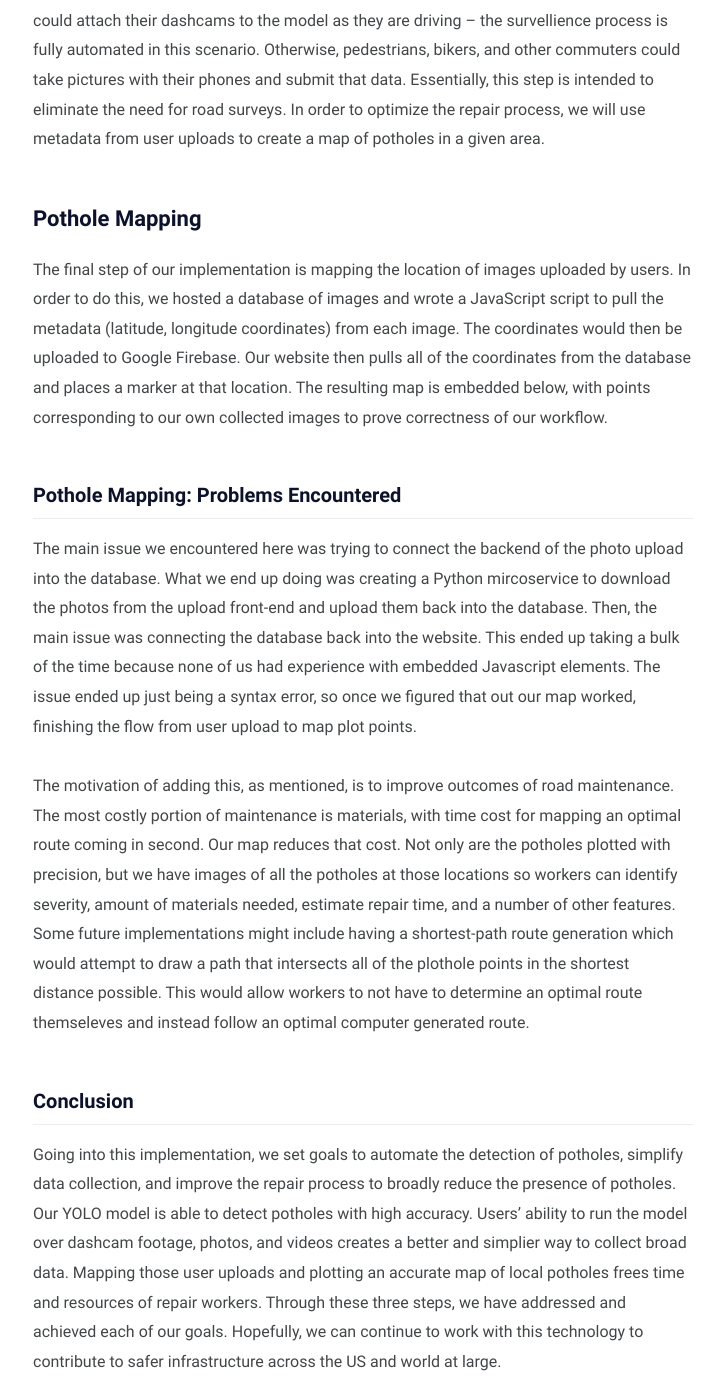
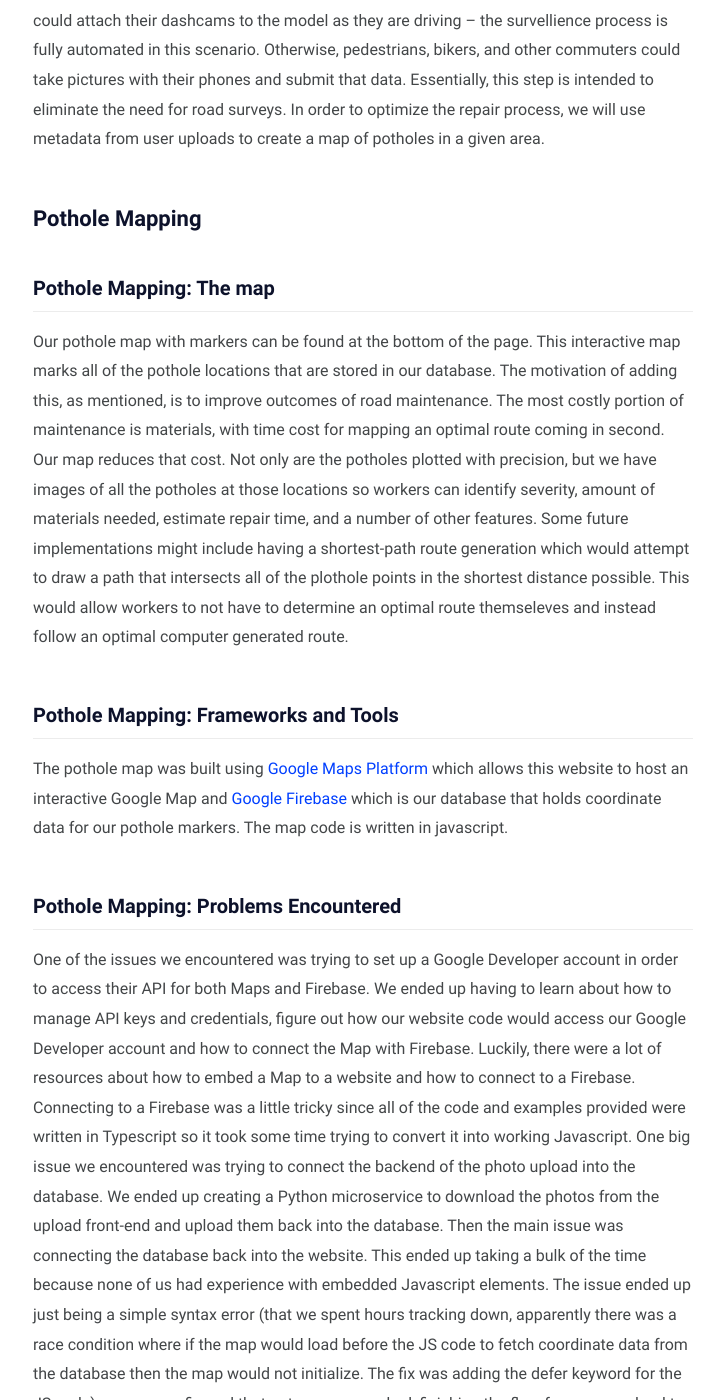
Before and after one commit to amorin5/amorin5.github.io, a Jekyll site: the page built from solution.md, in a window 1280 px wide and 1400 px high, scrolled down 6345 px. Shown: the whole window, without its empty margins (277-1001 px from the left). Built offline with Jekyll 4.4.1, drawn with Linux system fonts in a browser that asks for light colours; comment, search, counter and statistics services are not loaded; some of the changed text lies outside the part shown.

Commit message:
pothole mapping comments

```diff
--- a/solution.md
+++ b/solution.md
@@ -78,12 +78,18 @@ To create the frontend visuals of our web application, we built out simple `html
 The intention of this functionality is to notify government officials of potholes in specific areas so that the time typically taken for screening roads and mapping the ideal route for maintenance and repair is cut down. Because this application can be run on live video, users could attach their dashcams to the model as they are driving -- the survellience process is fully automated in this scenario. Otherwise, pedestrians, bikers, and other commuters could take pictures with their phones and submit that data. Essentially, this step is intended to eliminate the need for road surveys. In order to optimize the repair process, we will use metadata from user uploads to create a map of potholes in a given area.
 
 ## Pothole Mapping
-The final step of our implementation is mapping the location of images uploaded by users. In order to do this, we hosted a database of images and wrote a JavaScript script to pull the metadata (latitude, longitude coordinates) from each image. The coordinates would then be uploaded to Google Firebase. Our website then pulls all of the coordinates from the database and places a marker at that location. The resulting map is embedded below, with points corresponding to our own collected images to prove correctness of our workflow.
+
+### Pothole Mapping: The map
+
+Our pothole map with markers can be found at the bottom of the page. This interactive map marks all of the pothole locations that are stored in our database. The motivation of adding this, as mentioned, is to improve outcomes of road maintenance. The most costly portion of maintenance is materials, with time cost for mapping an optimal route coming in second. Our map reduces that cost. Not only are the potholes plotted with precision, but we have images of all the potholes at those locations so workers can identify severity, amount of materials needed, estimate repair time, and a number of other features. Some future implementations might include having a shortest-path route generation which would attempt to draw a path that intersects all of the plothole points in the shortest distance possible. This would allow workers to not have to determine an optimal route themseleves and instead follow an optimal computer generated route.
+
+### Pothole Mapping: Frameworks and Tools
+
+The pothole map was built using [Google Maps Platform](https://developers.google.com/maps) which allows this website to host an interactive Google Map and [Google Firebase](https://cloud.google.com/firestore/docs/client/get-firebase) which is our database that holds coordinate data for our pothole markers. The map code is written in javascript.
 
 ### Pothole Mapping: Problems Encountered
-The main issue we encountered here was trying to connect the backend of the photo upload into the database. What we end up doing was creating a Python mircoservice to download the photos from the upload front-end and upload them back into the database. Then, the main issue was connecting the database back into the website. This ended up taking a bulk of the time because none of us had experience with embedded Javascript elements. The issue ended up just being a syntax error, so once we figured that out our map worked, finishing the flow from user upload to map plot points.
 
-The motivation of adding this, as mentioned, is to improve outcomes of road maintenance. The most costly portion of maintenance is materials, with time cost for mapping an optimal route coming in second. Our map reduces that cost. Not only are the potholes plotted with precision, but we have images of all the potholes at those locations so workers can identify severity, amount of materials needed, estimate repair time, and a number of other features. Some future implementations might include having a shortest-path route generation which would attempt to draw a path that intersects all of the plothole points in the shortest distance possible. This would allow workers to not have to determine an optimal route themseleves and instead follow an optimal computer generated route.
+One of the issues we encountered was trying to set up a Google Developer account in order to access their API for both Maps and Firebase. We ended up having to learn about how to manage API keys and credentials, figure out how our website code would access our Google Developer account and how to connect the Map with Firebase. Luckily, there were a lot of resources about how to embed a Map to a website and how to connect to a Firebase. Connecting to a Firebase was a little tricky since all of the code and examples provided were written in Typescript so it took some time trying to convert it into working Javascript. One big issue we encountered was trying to connect the backend of the photo upload into the database. We ended up creating a Python microservice to download the photos from the upload front-end and upload them back into the database. Then the main issue was connecting the database back into the website. This ended up taking a bulk of the time because none of us had experience with embedded Javascript elements. The issue ended up just being a simple syntax error (that we spent hours tracking down, apparently there was a race condition where if the map would load before the JS code to fetch coordinate data from the database then the map would not initialize. The fix was adding the defer keyword for the JS code) so once we figured that out our map worked, finishing the flow from user upload to map plot points.
 
 ### Conclusion
 Going into this implementation, we set goals to automate the detection of potholes, simplify data collection, and improve the repair process to broadly reduce the presence of potholes. Our YOLO model is able to detect potholes with high accuracy. Users' ability to run the model over dashcam footage, photos, and videos creates a better and simplier way to collect broad data. Mapping those user uploads and plotting an accurate map of local potholes frees time and resources of repair workers. Through these three steps, we have addressed and achieved each of our goals. Hopefully, we can continue to work with this technology to contribute to safer infrastructure across the US and world at large.
```
